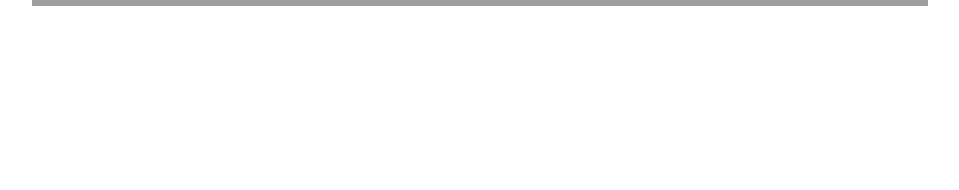
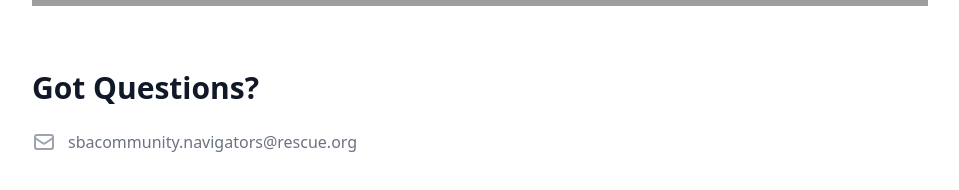
Before and after one commit to ericagirges/cnpp-website, a Next.js app in the folder app/: page /components/ContactComponent in a window 1280 px wide. Shown: the part 2766-2956 px from the top of the page, without its empty margins (160-1119 px from the left). Before the commit the page ends 2868 px from the top, so only its background shows below. Built offline with nearby package versions, Linux system fonts and the light colour scheme; grey boxes are pictures that could not be loaded.

Commit message:
Added got questions section

```diff
--- a/app/pages/components/ContactComponent.js
+++ b/app/pages/components/ContactComponent.js
@@ -1,3 +1,5 @@
+import { MailIcon } from '@heroicons/react/outline'
+
 export default function Contact() {
   return (
     <div className="bg-white py-16 px-4 sm:px-6 lg:px-8 lg:py-24">
@@ -37,6 +39,27 @@ export default function Contact() {
             </iframe>
           </div>
         </div>
+        <div className="mt-16">
+        <h2 className="text-2xl font-extrabold text-gray-900 sm:text-3xl">
+          Got Questions?
+        </h2>
+        </div>
+        <div className="mt-4">
+          <div className="mt-6 flex">
+            <div className="flex-shrink-0">
+              <MailIcon className="h-6 w-6 text-gray-400" aria-hidden="true" />
+            </div>
+            <div className="ml-3 text-base text-gray-500">
+              <a
+                href="mailto:sbacommunity.navigators@rescue.org"
+                target="_blank"
+                rel="noopener noreferrer"
+              >
+                <p>sbacommunity.navigators@rescue.org</p>
+              </a>
+            </div>
+          </div>
+        </div>
       </div>
     </div>
   )
```
